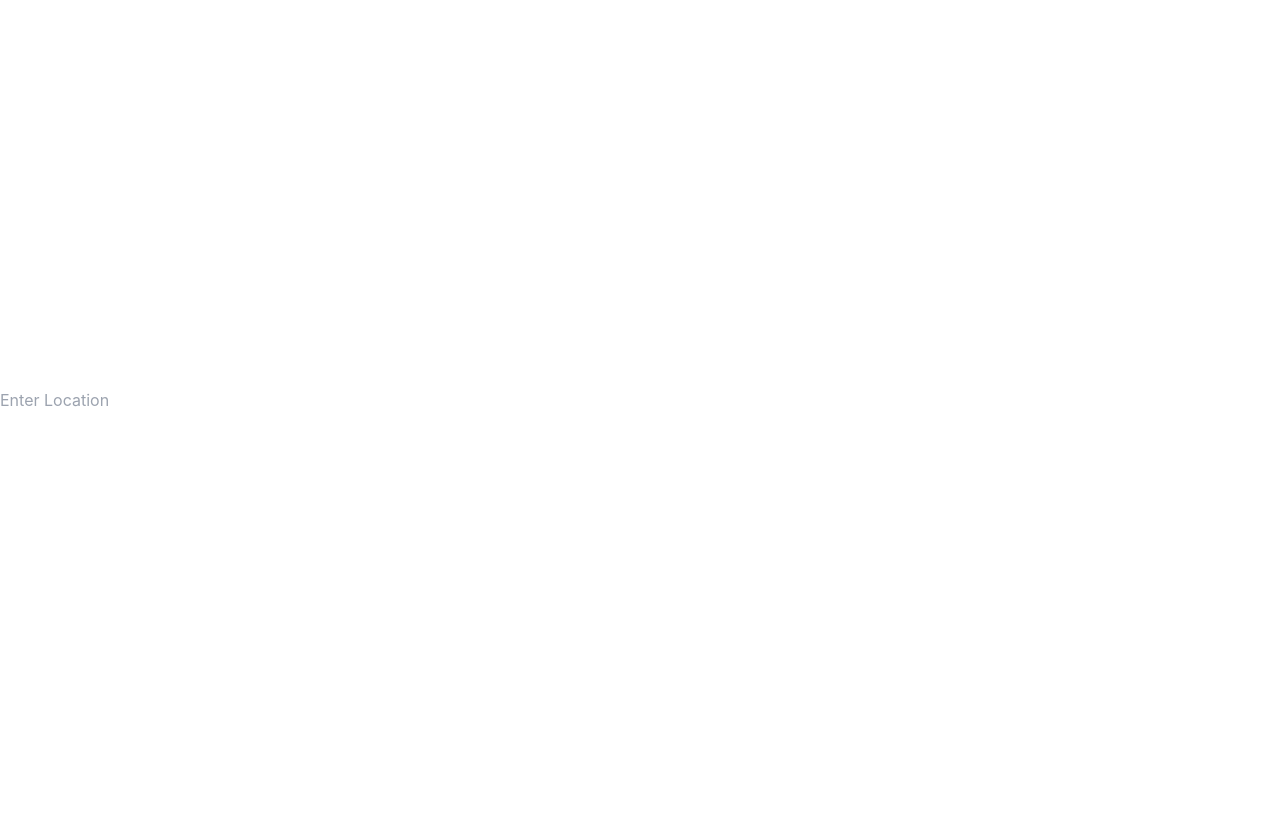
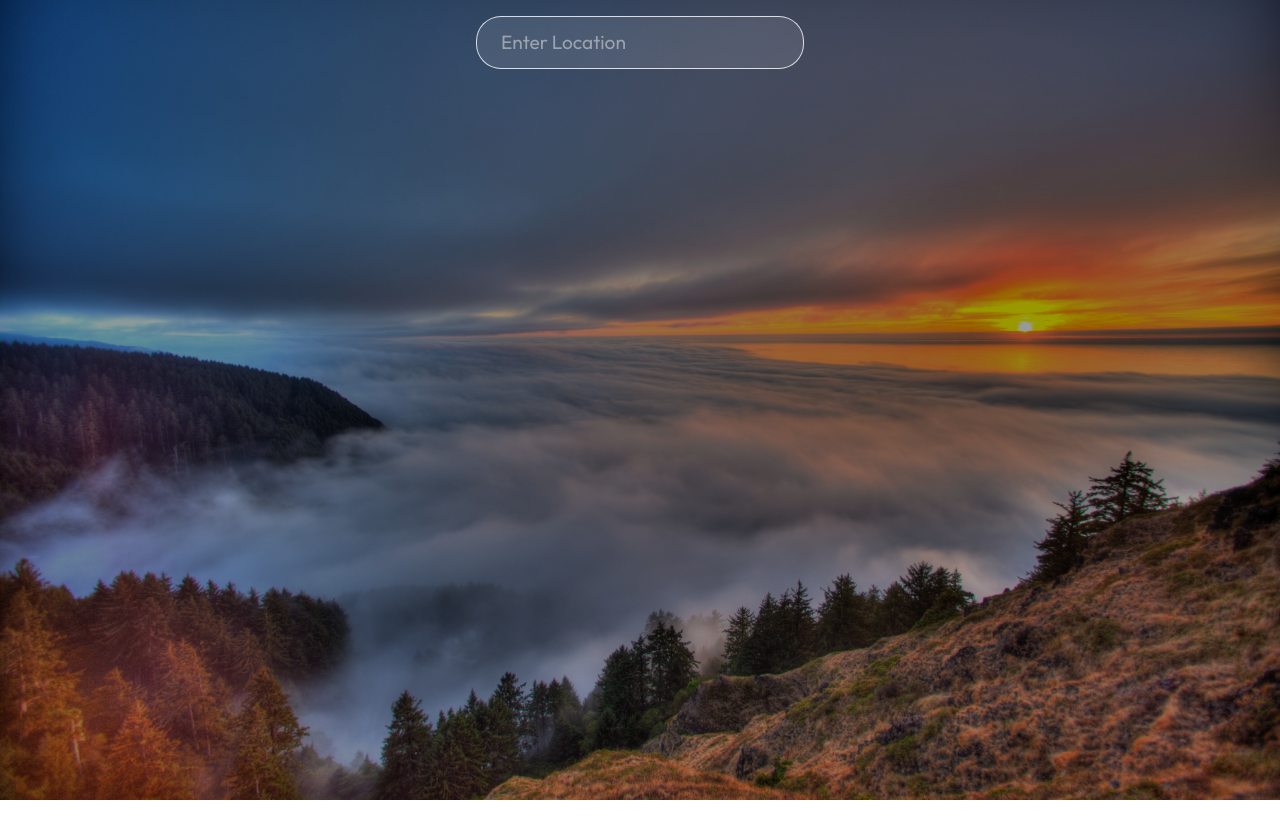
Before and after one commit to alexeerma/react-weather-app, a React (Vite) app: page / in a window 1280 px wide. Shown: the top 838 px of the page. Before the commit the page ends 800 px from the top, so only its background shows below. Built offline with nearby package versions, Linux system fonts and the light colour scheme.

Commit message:
Added the styling, although via Css not tailwind

```diff
--- a/src/App.jsx
+++ b/src/App.jsx
@@ -30,30 +30,30 @@
           placeholder='Enter Location'
           type="text" />
       </div>
-      <div className="">
-        <div className="">
-          <div className="">
+      <div className="container">
+        <div className="top">
+          <div className="location">
             <p>{data.name}</p>
           </div>
           <div className="temp">
             {data.main ? <h1>{data.main.temp.toFixed()}°F</h1> : null}
           </div>
-          <div className="">
+          <div className="description">
             {data.weather ? <p>{data.weather[0].main}</p> : null}
           </div>
         </div>
 
         {data.name !== undefined &&
-          <div className="">
-            <div className="">
+          <div className="bottom">
+            <div className="feels">
               {data.main ? <p className='bold'>{data.main.feels_like.toFixed()}°F</p> : null}
               <p>Feels Like</p>
             </div>
-            <div className="">
+            <div className="humidity">
               {data.main ? <p className='bold'>{data.main.humidity}%</p> : null}
               <p>Humidity</p>
             </div>
-            <div className="">
+            <div className="wind">
               {data.wind ? <p className='bold'>{data.wind.speed.toFixed()} MPH</p> : null}
               <p>Wind Speed</p>
             </div>
--- a/src/index.css
+++ b/src/index.css
@@ -1,74 +1,104 @@
+@import url('https://fonts.googleapis.com/css2?family=Outfit:wght@100;200;300;400;500;600;700&family=Poppins:ital,wght@0,100;0,200;0,300;0,400;0,500;0,600;0,700;0,800;0,900;1,100;1,200;1,300;1,400;1,500;1,600;1,700;1,800;1,900&display=swap');
+
 @tailwind base;
 @tailwind components;
 @tailwind utilities;
 
 
-:root {
-  font-family: Inter, system-ui, Avenir, Helvetica, Arial, sans-serif;
-  line-height: 1.5;
-  font-weight: 400;
-
-  color-scheme: light dark;
-  color: rgba(255, 255, 255, 0.87);
-  background-color: #242424;
-
-  font-synthesis: none;
-  text-rendering: optimizeLegibility;
-  -webkit-font-smoothing: antialiased;
-  -moz-osx-font-smoothing: grayscale;
-  -webkit-text-size-adjust: 100%;
-}
-
-a {
-  font-weight: 500;
-  color: #646cff;
-  text-decoration: inherit;
-}
-a:hover {
-  color: #535bf2;
+* {
+  box-sizing: border-box;
+  margin: 0;
+  padding: 0;
 }
 
 body {
-  margin: 0;
-  display: flex;
-  place-items: center;
-  min-width: 320px;
-  min-height: 100vh;
+  font-family: 'Outfit', 'Segoe UI', 'Roboto', 'Oxygen',
+    'Ubuntu', 'Cantarell', 'Fira Sans', 'Droid Sans', 'Helvetica Neue',
+    sans-serif;
+  -webkit-font-smoothing: antialiased;
+  -moz-osx-font-smoothing: grayscale;
+}
+
+p {
+  font-size: 1.6rem;
 }
 
 h1 {
-  font-size: 3.2em;
-  line-height: 1.1;
+  font-size: 6rem;
 }
 
-button {
-  border-radius: 8px;
-  border: 1px solid transparent;
-  padding: 0.6em 1.2em;
-  font-size: 1em;
-  font-weight: 500;
-  font-family: inherit;
-  background-color: #6a81d1;
-  cursor: pointer;
-  transition: border-color 0.25s;
-}
-button:hover {
-  border-color: #646cff;
-}
-button:focus,
-button:focus-visible {
-  outline: 4px auto -webkit-focus-ring-color;
+.app {
+  width: 100%;
+  height: 100vh;
+  position: relative;
+  background-color: rgba(0,0,0,0.4);
+  color: #fff;
 }
 
-@media (prefers-color-scheme: light) {
-  :root {
-    color: #213547;
-    background-color: #ffffff;
-  }
-  a:hover {
-    color: #747bff;
-  }
-  button {
-    background-color: #f9f9f9;
-  }
+.app:before {
+  content: '';
+  background: url('./assets/sunset.jpg') no-repeat center center/cover;
+  position: absolute;
+  width: 100%;
+  height: 100%;
+  top: 0;
+  left: 0;
+  z-index: -1;
 }
+
+.app .search {
+  text-align: center;
+  padding: 1rem;
+}
+
+.app input {
+  padding: .7rem 1.5rem;
+  font-size: 1.2rem;
+  border-radius: 25px;
+  border: 1px solid rgba(255,255,255, 0.8);
+  background: rgba(255,255,255, 0.1);
+  color: #f8f8f8;
+}
+
+::placeholder {
+  color: #f8f8f8;
+}
+
+.container {
+  max-width: 700px;
+  height: 700px;
+  margin: auto;
+  padding: 0 1rem;
+  position: relative;
+  top: 10%;
+  display: flex;
+  flex-direction: column;
+  justify-content: space-between;
+}
+
+.app .top {
+  width: 100%;
+  margin: 1rem auto;
+}
+
+.app .description {
+  position: relative;
+  right: -90%;
+  transform-origin: 0 0;
+  transform: rotate(269deg);
+}
+
+.app .bottom {
+  display: flex;
+  justify-content: space-evenly;
+  text-align: center;
+  width: 100%;
+  margin: 1rem auto;
+  padding: 1rem;
+  border-radius: 12px;
+  background-color: rgba(255,255,255, 0.2);
+}
+
+.bold {
+  font-weight: 700;
+}
```
